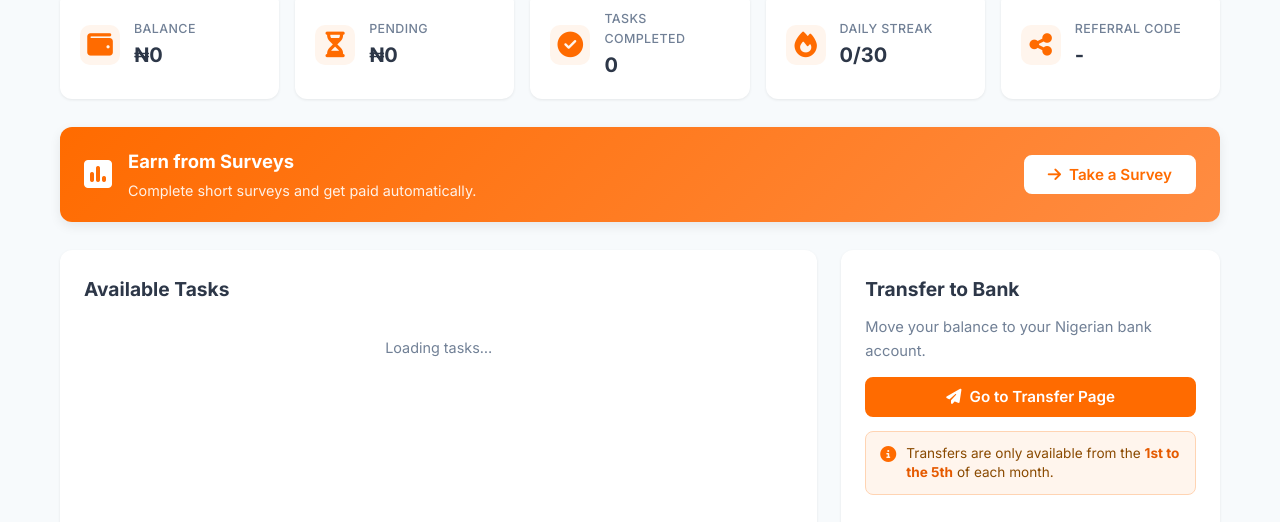
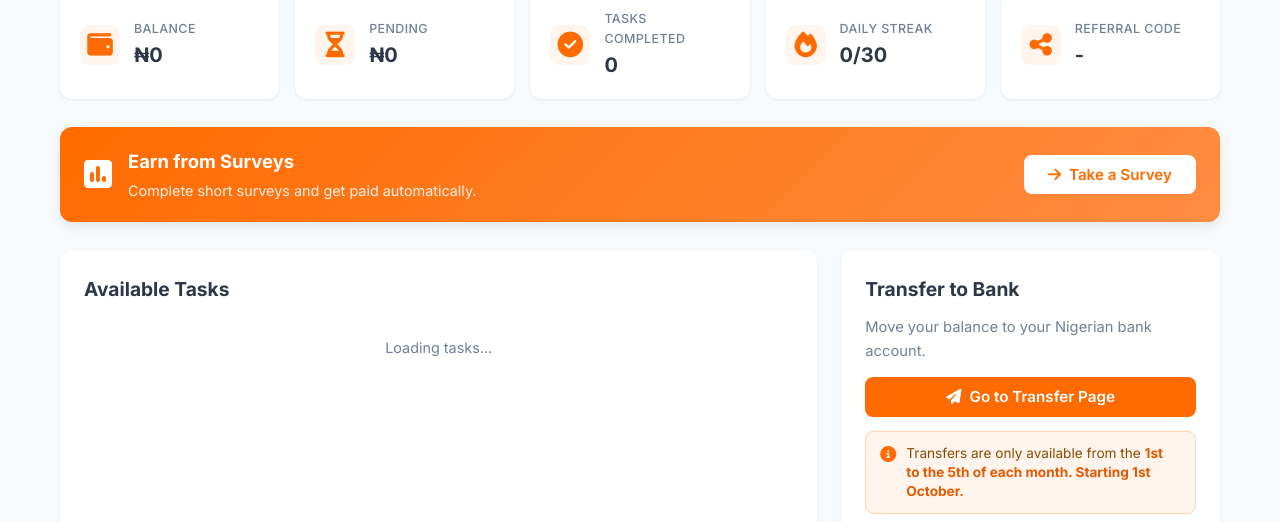
Before and after one commit to gigi-josh/manni, a website: page public/dashboard.html in a window 1280 px wide. Shown: the part 242-764 px from the top of the page. Drawn offline with Linux system fonts and the light colour scheme.

Commit message:
Update dashboard.html

```diff
--- a/public/dashboard.html
+++ b/public/dashboard.html
@@ -123,7 +123,7 @@
 
                     <div class="transfer-rule-note">
                         <i class="fas fa-info-circle"></i>
-                        <span>Transfers are only available from the <strong>1st to the 5th</strong> of each month.</span>
+                        <span>Transfers are only available from the <strong>1st to the 5th of each month. <strong>Starting 1st October.</strong></span>
                     </div>
 
                     <h3 style="margin-top: 30px;">Recent Transfers</h3>
```
